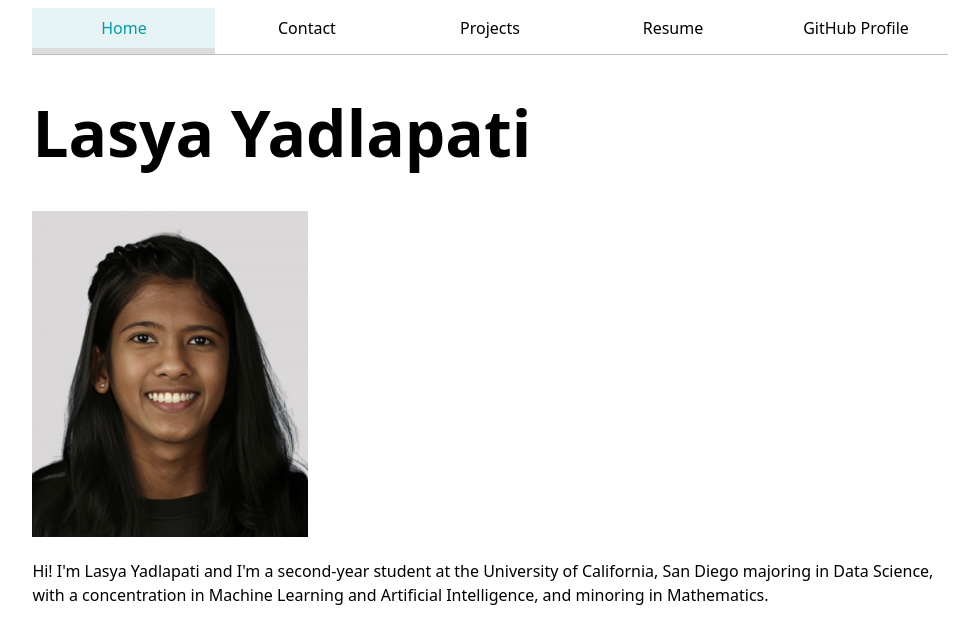
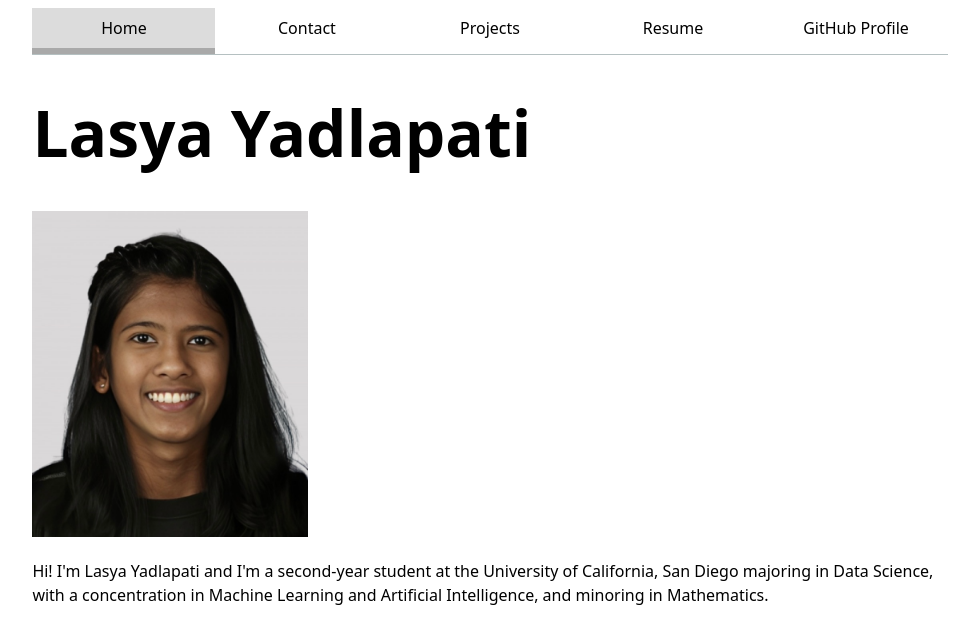
Before and after one commit to LasyaYadlapati/portfolio, a plain HTML site: page index.html in a window 1280 px wide. In both pictures the pointer is over the link "Home". Shown: the whole page, without its empty margins (150-1129 px from the left). Drawn offline with Linux system fonts and the light colour scheme.

Commit message:
change nav colors

```diff
--- a/style.css
+++ b/style.css
@@ -54,8 +54,14 @@ nav a:hover {
 }
 
 nav a.current {
-  border-bottom: 0.4em solid gainsboro;
+  border-bottom: 0.4em solid darkgrey;
   padding-bottom: 8px;
+}
+
+nav a.current:hover {
+  color: black;
+  border-bottom: 0.4em solid darkgrey;
+  background-color: gainsboro;
 }
 
 :root {
```
